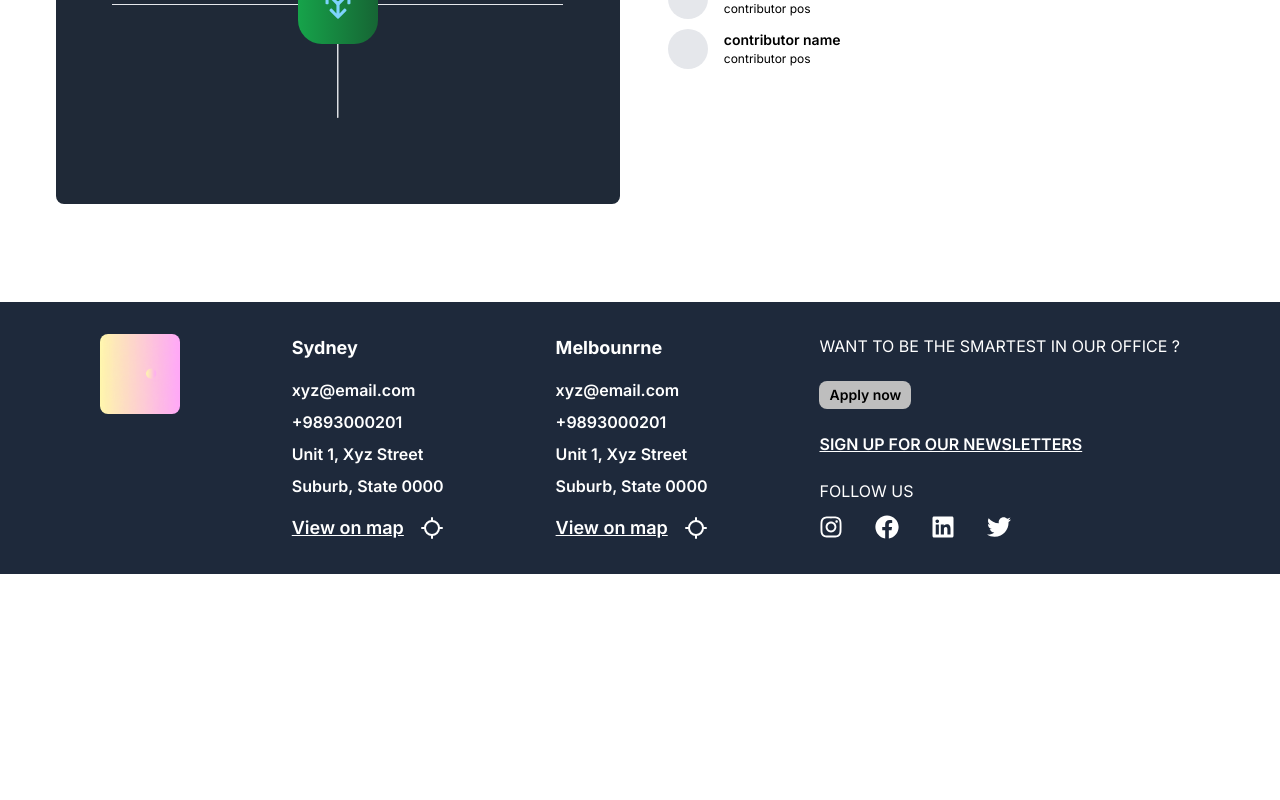
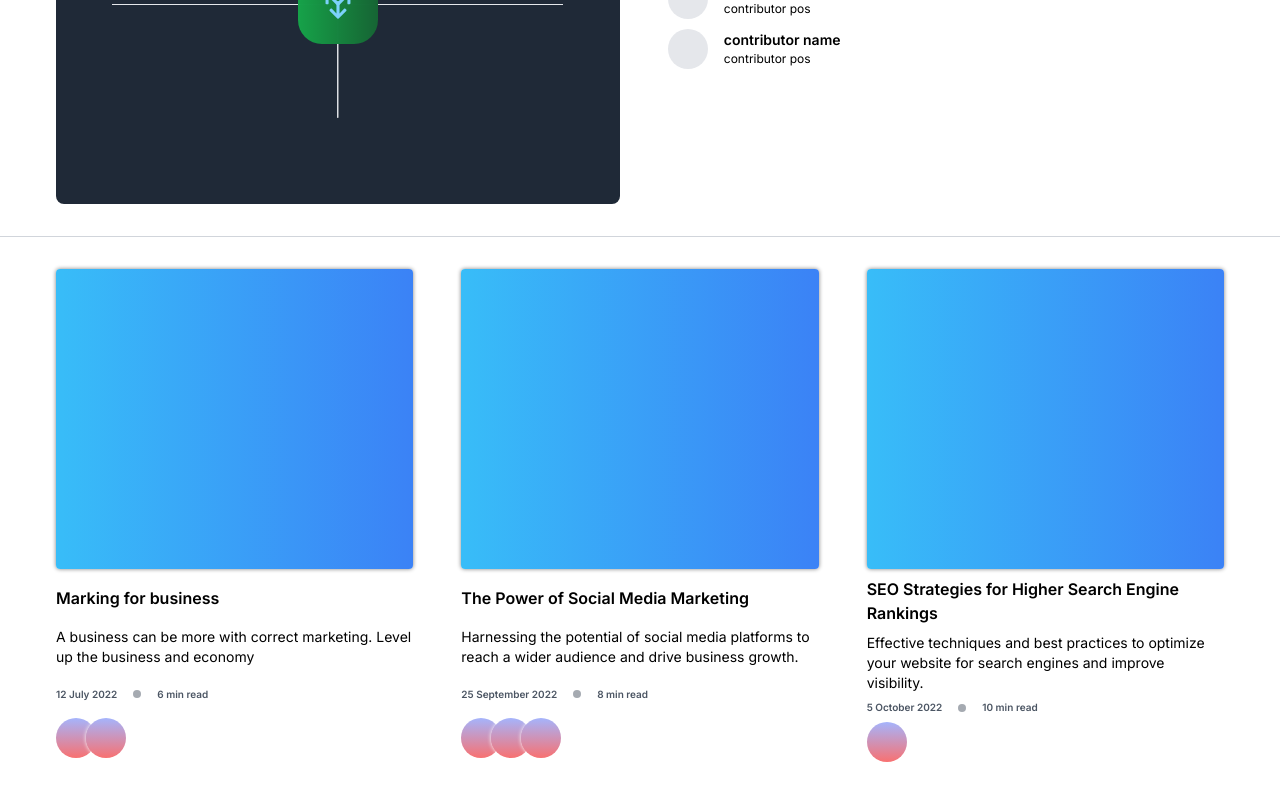
Before and after one commit to Krisna07/Digithink, a Next.js app: page /blog in a window 1280 px wide. Shown: the part 294-1094 px from the top of the page. Before the commit the page ends 868 px from the top, so only its background shows below. Built offline with nearby package versions, Linux system fonts and the light colour scheme.

Commit message:
blogs cards

```diff
--- a/src/app/Components/Card.tsx
+++ b/src/app/Components/Card.tsx
@@ -1,6 +1,7 @@
 import React from "react";
 
 import Button from "./Button";
+import { FaChevronDown } from "react-icons/fa";
 
 interface CardProps {
   cardTitle: string;
@@ -11,13 +12,20 @@ interface CardProps {
 const Card = ({ cardTitle, cardDes, cardIcon }: CardProps) => {
   return (
     <div className="grid place-items-center h-full gap-4 p-4 ">
-      <div className="text-[32px] p-4 bg-slate-400 rounded-full text-white">
+      <div className="text-[32px] p-4 text-black rounded-full shadow-[0_0_4px_0_gray] text-white">
         {cardIcon ? cardIcon : ""}
       </div>
       <div className="text-center">
         <h2 className="font-bold text-lg">{cardTitle}</h2>
         <p>{cardDes}</p>
       </div>
+      <Button
+        label="More"
+        variant={"primary"}
+        size={"sm"}
+        icon={<FaChevronDown />}
+        className={""}
+      />
     </div>
   );
 };
--- a/src/app/Components/Homepage/Homeservices.tsx
+++ b/src/app/Components/Homepage/Homeservices.tsx
@@ -5,48 +5,46 @@ import {
   FaChartLine,
   FaCode,
   FaDesktop,
-  FaDigitalOcean,
-  FaPaintBrush,
   FaShareAlt,
 } from "react-icons/fa";
-import { BiMedal, BiShareAlt, BiWallet } from "react-icons/bi";
+import { BiLike } from "react-icons/bi";
+import { SiGoogleads } from "react-icons/si";
 
 import { TfiBrush } from "react-icons/tfi";
 import { useState, useRef, useEffect } from "react";
 
 import Card from "../Card";
-import Button from "../Button";
 const Homeservices = () => {
   const services = [
     {
-      title: "Strategy",
-      des: "We develop comprehensive social media strategies tailored to your business goals. Our expert team will help you navigate the ever-changing landscape of social media platforms to maximize your online presence and reach your target audience.",
-      icon: <FaChartLine />,
+      title: "Social Meida",
+      des: "We do social media for the business. We can help you handle all the pisisbllities if the socuak media.",
+      icon: <BiLike color="black" />,
     },
     {
       title: "Web Design",
-      des: "Our talented designers transform your ideas into captivating and user-friendly website interfaces. We focus on creating visually appealing designs that enhance the overall user experience and leave a lasting impression on your visitors.",
-      icon: <FaDesktop />,
+      des: "We take the ideas from our customers and desiged it to interactive intefaces.",
+      icon: <FaDesktop color="black" />,
     },
     {
       title: "Web Development",
-      des: "Turn your vision into a fully functional website with our professional web development services. From building your first website to developing complex web applications, our skilled developers ensure clean and efficient code that brings your ideas to life.",
-      icon: <FaCode />,
+      des: "We can help you create your fist website which will bring your game online. The code we do is more ",
+      icon: <FaCode color="black" />,
     },
     {
-      title: "UI/UX Design",
-      des: "Our UI/UX design experts specialize in crafting intuitive and seamless user interfaces. By understanding your target audience and their needs, we create visually appealing designs with a focus on usability, resulting in a delightful user experience.",
-      icon: <FaPaintBrush />,
+      title: "Ads",
+      des: "We take the ideas from our customers and desiged it to interactive intefaces.",
+      icon: <SiGoogleads color="black" />,
     },
     {
-      title: "Social Media Management",
-      des: "Let us handle your social media presence while you focus on growing your business. We develop tailored social media strategies, curate engaging content, and manage your social media accounts to increase brand awareness and drive meaningful engagement.",
-      icon: <FaShareAlt />,
+      title: "Strategy",
+      des: "We do social media for the business. We can help you handle all the pisisbllities if the socuak medua",
+      icon: <FaShareAlt color="black" />,
     },
     {
       title: "Digital Marketing",
-      des: "Our digital marketing services encompass a wide range of strategies to promote your business effectively. From search engine optimization (SEO) to pay-per-click (PPC) advertising and email marketing, we employ the right tactics to boost your online visibility and attract valuable leads.",
-      icon: <FaBullhorn />,
+      des: "We take the ideas from our customers and desiged it to interactive intefaces.",
+      icon: <FaBullhorn color="black" />,
     },
   ];
 
@@ -68,13 +66,11 @@ const Homeservices = () => {
         <div
           className={`grid tablet:grid-cols-2 laptop:grid-cols-2 py-4 px-1 relative transition-all  overflow-hidden
            gap-[20px]
-            `}
-        >
+            `}>
           {services.map((service) => (
             <div
               key={service.title}
-              className={`w-fit h-full relative transition-all ease-in-out bg-[#FFF] rounded-[20px] shadow-[0_0_3px_0px_gray] hover:shadow-[0_0_4px_0_gray]`}
-            >
+              className={`w-fit h-full relative transition-all ease-in-out bg-[#FFF] rounded-[20px] shadow-[0_0_3px_0px_gray] hover:shadow-[0_0_4px_0_gray]`}>
               <Card
                 cardTitle={service.title}
                 cardDes={service.des}
@@ -84,14 +80,6 @@ const Homeservices = () => {
           ))}
         </div>
       </div>
-      <div className="w-full grid place-items-center">
-        <Button
-          label="Learn more"
-          variant={"primary"}
-          size="sm"
-          className={undefined}
-        />
-      </div>
     </div>
   );
 };
--- a/src/app/blog/page.tsx
+++ b/src/app/blog/page.tsx
@@ -8,13 +8,86 @@ import {
 } from "react-icons/fa";
 
 const page = () => {
+  const blog = [
+    {
+      title: "Marking for business",
+      des: "A business can be more with correct marketing. Level up the business and economy",
+      date: "12 July 2022",
+      readTime: "6 min",
+      creator: ["John Doe", "Emily Smith"],
+    },
+    {
+      title: "The Power of Social Media Marketing",
+      des: "Harnessing the potential of social media platforms to reach a wider audience and drive business growth.",
+      date: "25 September 2022",
+      readTime: "8 min",
+      creator: ["Sarah Johnson", "David Wilson", "Linda Thompson"],
+    },
+    {
+      title: "SEO Strategies for Higher Search Engine Rankings",
+      des: "Effective techniques and best practices to optimize your website for search engines and improve visibility.",
+      date: "5 October 2022",
+      readTime: "10 min",
+      creator: ["Michael Davis"],
+    },
+    {
+      title: "The Art of Content Creation",
+      des: "Insights into creating compelling and engaging content that resonates with your target audience.",
+      date: "15 November 2022",
+      readTime: "7 min",
+      creator: ["Sophia Anderson", "Daniel Clark"],
+    },
+    {
+      title: "The Importance of Branding in Business",
+      des: "Exploring how effective branding can differentiate your business and build customer loyalty.",
+      date: "8 January 2023",
+      readTime: "9 min",
+      creator: ["Olivia Johnson", "Christopher Lee"],
+    },
+    {
+      title: "Email Marketing Best Practices",
+      des: "Key strategies and tips for running successful email marketing campaigns to engage your audience.",
+      date: "21 February 2023",
+      readTime: "6 min",
+      creator: ["Ava Thompson"],
+    },
+    {
+      title: "The Rise of Influencer Marketing",
+      des: "Understanding the power of influencer marketing and its impact on consumer behavior and brand promotion.",
+      date: "10 March 2023",
+      readTime: "8 min",
+      creator: ["William Anderson", "Sophie Wilson"],
+    },
+    {
+      title: "Effective Strategies for Lead Generation",
+      des: "Proven techniques to attract and convert leads into customers for sustainable business growth.",
+      date: "5 April 2023",
+      readTime: "7 min",
+      creator: ["Ethan Davis"],
+    },
+    {
+      title: "The Future of E-commerce",
+      des: "Exploring emerging trends and advancements shaping the future of online retail and e-commerce industry.",
+      date: "18 May 2023",
+      readTime: "10 min",
+      creator: ["Mia Thompson", "Samuel Johnson", "Emily Clark"],
+    },
+    {
+      title: "Mastering Social Media Advertising",
+      des: "Insights into creating impactful social media ad campaigns to reach your target audience effectively.",
+      date: "9 June 2023",
+      readTime: "8 min",
+      creator: ["Noah Wilson", "Abigail Anderson"],
+    },
+  ];
+
   return (
-    <div className="w-full grid place-items-center">
+    <div className="w-full grid place-items-center ">
       <div className="desktop:w-[1200px] py-8 px-4 box-border tablet:flex grid gap-12">
         <div className="tablet:w-1/2 h-[400px] rounded-lg py-16 px-20 bg-gray-800 grid place-items-center relative">
           <hr className="w-[40%] h-[0.5px] bg-white rotate-[90deg] absolute" />
           <hr className="w-[80%] h-[0.5px] bg-white absolute" />
-          <div className="w-20 h-20 bg-gradient-to-r from-green-600 to-green-800 rounded-[30%] grid place-items-center relative text-xl text-sky-300">
+          <div className="w-20 h-20 bg-gradient-to-r from-green-600 animate-pulse to-green-800 rounded-[30%] grid place-items-center relative text-xl text-sky-300">
             <FaArrowUp className="rotate-[45deg] absolute top-[30%] right-[30%]" />
             <FaArrowLeft className="rotate-[45deg] absolute top-[30%] left-[30%]" />
             <FaArrowDown className="absolute bottom-[30%]" />
@@ -53,6 +126,32 @@ const page = () => {
           </div>
         </div>
       </div>
+      <div className="w-full grid place-items-center border-t border-px border-gray-300">
+        <div className="desktop:w-[1200px] py-8 px-4 box-border grid gap-12 grid-cols-1 tablet:grid-cols-2 laptop:grid-cols-3  ">
+          {blog.map((blog) => (
+            <div
+              key={blog.title}
+              className="grid gap-2">
+              <div className="w-full h-[300px] rounded overflow-hidden bg-gradient-to-r from-sky-400 to-blue-500 shadow-[0_0_4px_0_gray]"></div>
+              <h2 className="font-semibold">{blog.title}</h2>
+              <p className="text-sm">{blog.des}</p>
+              <div className="flex gap-4 items-center text-[10px] font-semibold text-gray-600 leading-[130%]">
+                <span>{blog.date}</span>
+                <div className="w-2 h-2 rounded-full bg-gray-600/50"></div>
+                <span>{blog.readTime} read</span>
+              </div>
+              <div className="flex items-center">
+                {blog.creator.map((creator, index) => (
+                  <div
+                    key={index}
+                    style={{ left: `-${index * 10}px` }}
+                    className={`h-10 w-10 bg-gradient-to-t from-red-400 to-indigo-300 rounded-full relative shadow-[0_0_4px_0_white] border-px hover:left-0 border-white`}></div>
+                ))}
+              </div>
+            </div>
+          ))}
+        </div>
+      </div>
     </div>
   );
 };
```
